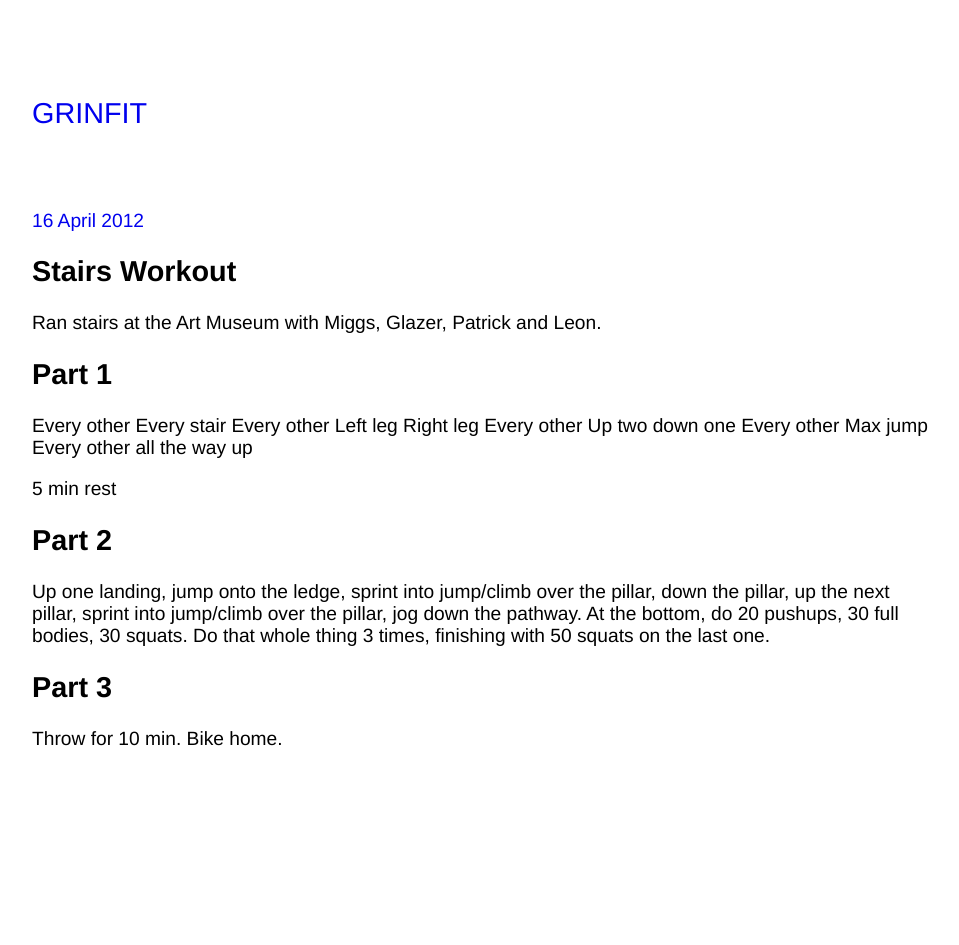
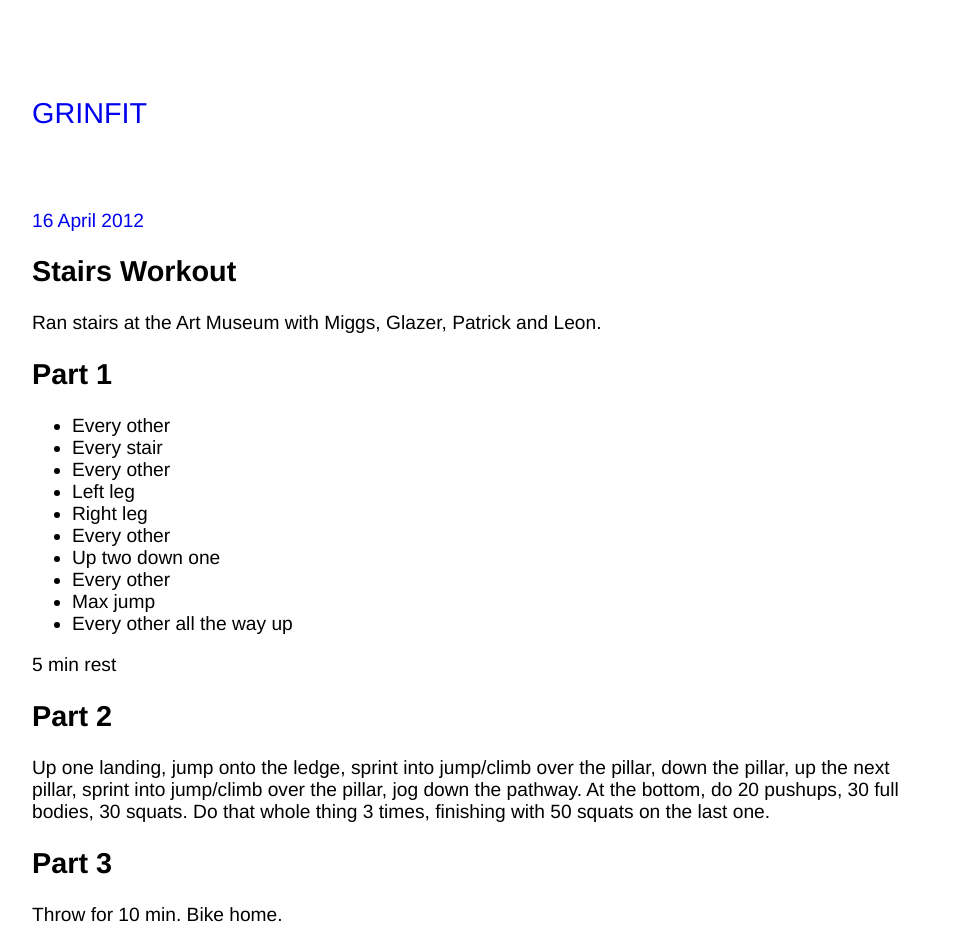
Before and after one commit to lyoshenka/lyoshenka.github.io, a Jekyll site: the page built from _posts/2012-04-16-spinners-stairs-workout.md, in a window 1280 px wide. Shown: the whole page, without its empty margins (158-1117 px from the left). Built offline with Jekyll 4.4.1, drawn with Linux system fonts in a browser that asks for light colours; before the commit the page ends 900 px from its top, so only the background shows below that.

```diff
--- a/_posts/2012-04-16-spinners-stairs-workout.md
+++ b/_posts/2012-04-16-spinners-stairs-workout.md
@@ -7,16 +7,17 @@ layout: post
 Ran stairs at the Art Museum with Miggs, Glazer, Patrick and Leon.
 
 ## Part 1
-Every other
-Every stair
-Every other
-Left leg
-Right leg
-Every other
-Up two down one
-Every other
-Max jump
-Every other all the way up
+
+- Every other
+- Every stair
+- Every other
+- Left leg
+- Right leg
+- Every other
+- Up two down one
+- Every other
+- Max jump
+- Every other all the way up
 
 5 min rest
 
```
